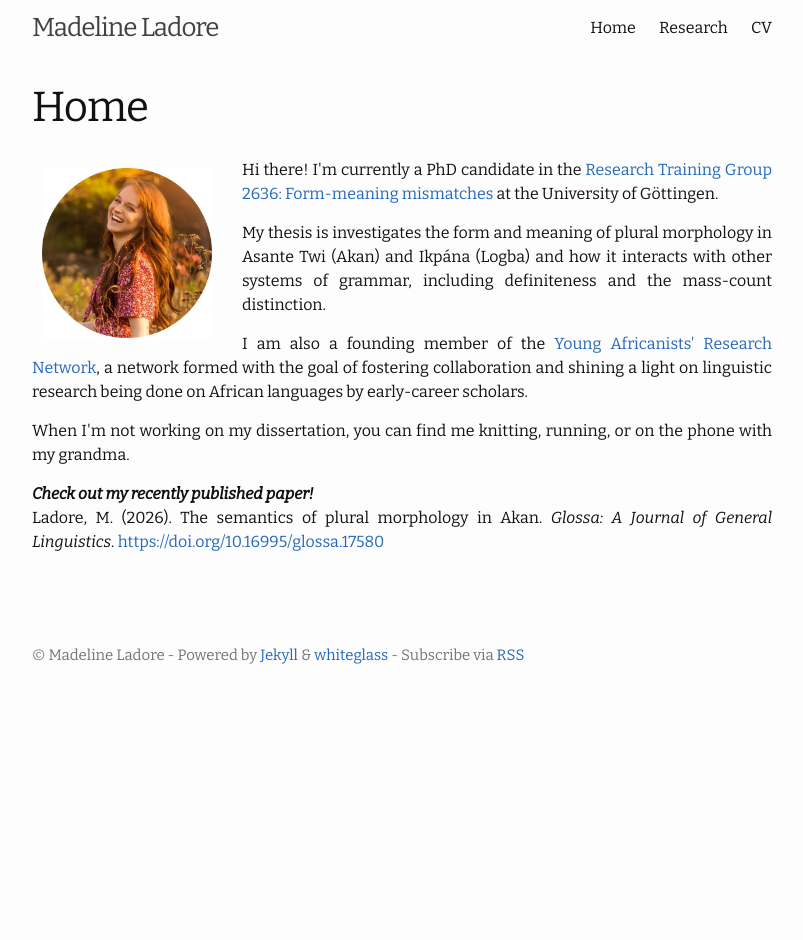
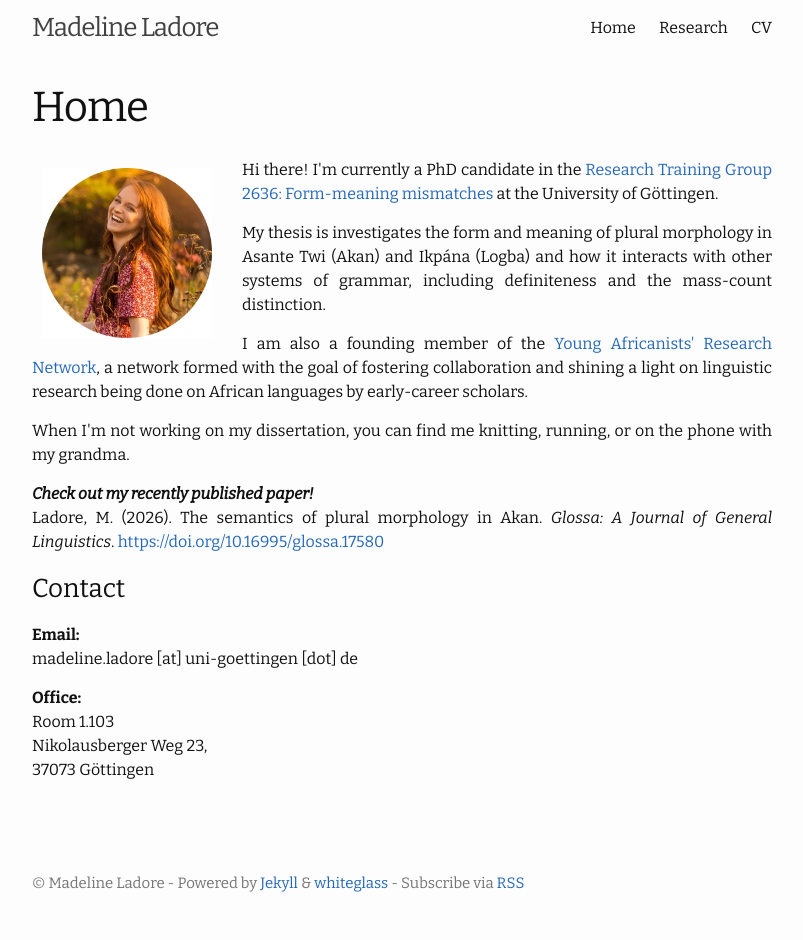
Before and after one commit to madelineladore/madelineladore.github.io, a Jekyll site: the page built from index.md, in a window 1280 px wide. Shown: the whole page, without its empty margins (238-1041 px from the left). Built offline with Jekyll 4.4.1, drawn with Linux system fonts in a browser that asks for light colours; before the commit the page ends 900 px from its top, so only the background shows below that.

Commit message:
Update index.md

```diff
--- a/index.md
+++ b/index.md
@@ -35,5 +35,17 @@ When I'm not working on my dissertation, you can find me knitting, running, or o
 </p>
 <b><i>Check out my recently published paper!</i></b>
 <p>Ladore, M. (2026). The semantics of plural morphology in Akan. <i>Glossa: A Journal of General Linguistics</i>. <a href="https://doi.org/10.16995/glossa.17580">https://doi.org/10.16995/glossa.17580</a>  </p>
+
+<h3>Contact</h3>
+<p>
+ <b>Email:</b><br>
+ madeline.ladore [at] uni-goettingen [dot] de
+</p>
+<p>
+ <b>Office:</b><br>
+Room 1.103 <br>
+Nikolausberger Weg 23, <br>
+37073 Göttingen
+</p>
 </body>
 </html>
```
